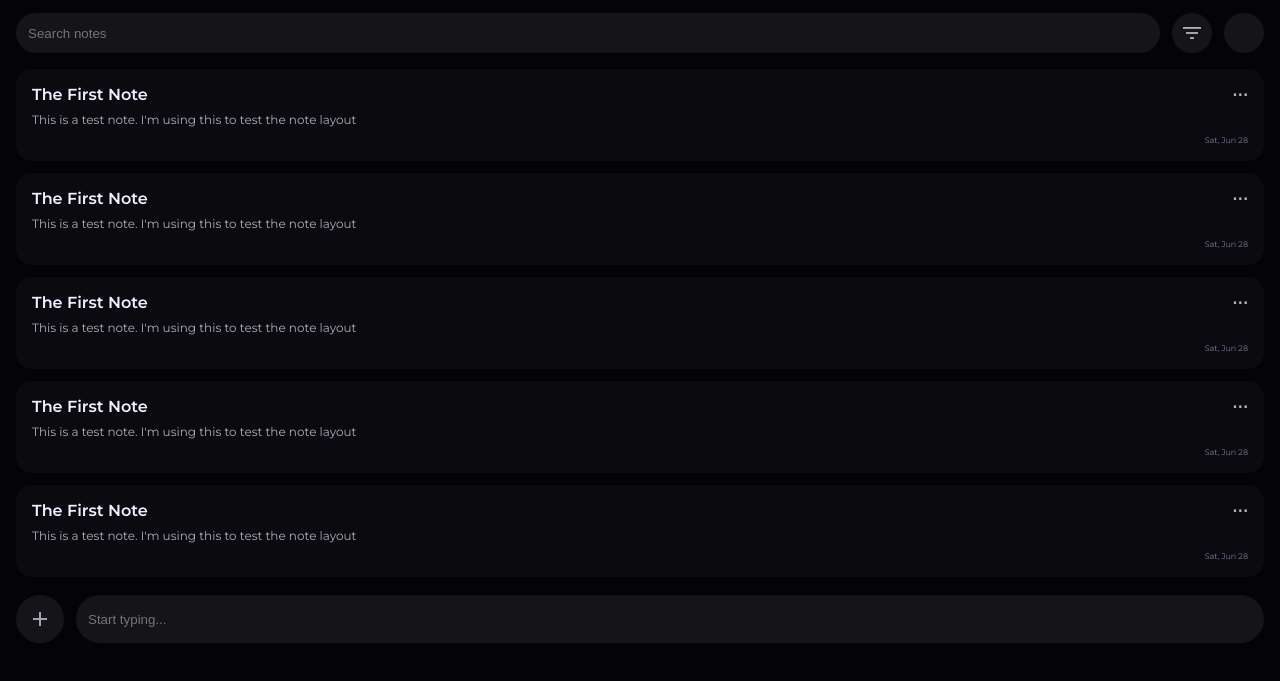
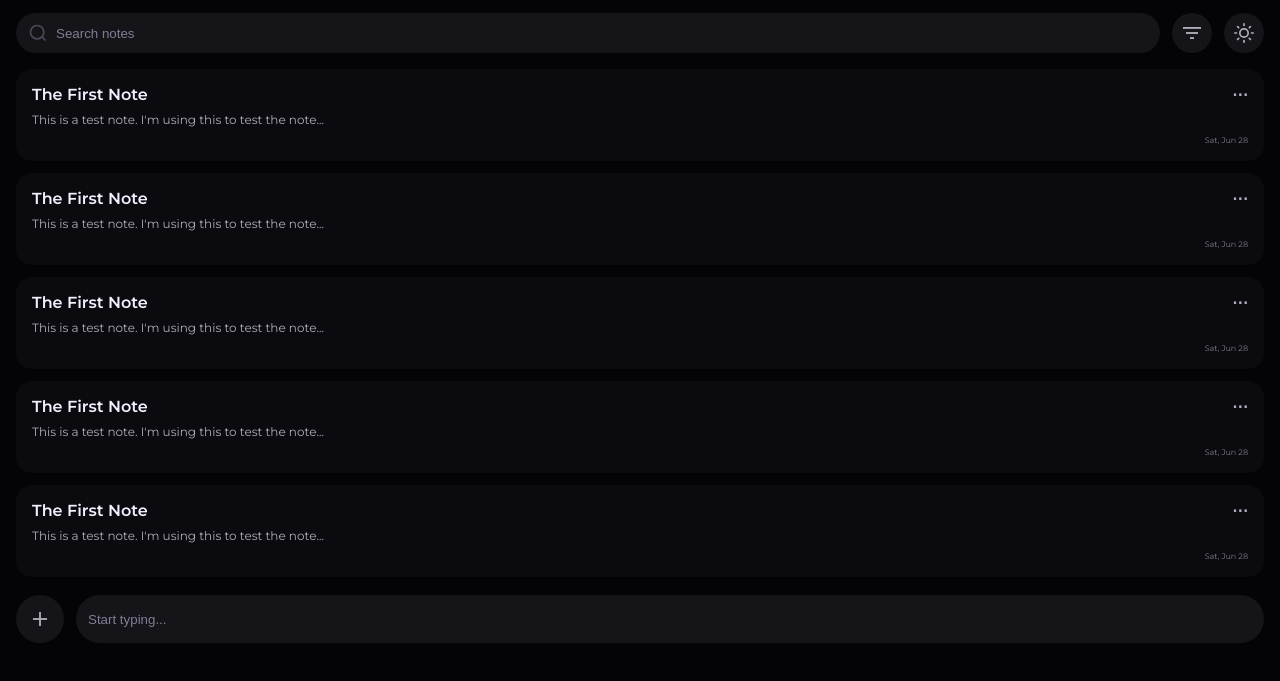
Before and after one commit to dev-gaitano/firebase-notes-I, a website: page public/index.html in a window 1280 px wide. Shown: the part 67-748 px from the top of the page. Drawn offline with nearby package versions, Linux system fonts and the light colour scheme; a web font is replaced by a local one.

Commit message:
Optimized sub-optimal UI elements

```diff
--- a/public/css/style.css
+++ b/public/css/style.css
@@ -97,7 +97,6 @@ body {
   flex-direction: column;
   justify-content: flex-start;
   gap: var(--margin-lg);
-  height: 88vh;
   padding: var(--margin-lg);
 }
 
@@ -141,7 +140,7 @@ footer {
   border-radius: var(--br-full);
 }
 
-#container-search {
+#container-options {
   display: flex;
   justify-content: space-between;
   align-items: center;
@@ -164,13 +163,31 @@ footer {
   display: none;
 }
 
-#search-bar {
+#container-search {
+  display: flex;
+  align-items: center;
+  justify-content: flex-start;
   background: var(--bg-light);
   border-radius: var(--br-full);
+  flex: 1;
+}
+
+#search-icon {
+  width: 20px;
+  height: 20px;
+  opacity: 0.5;
+  margin: 0 var(--margin-sm) 0 var(--margin-m);
+  color: var(--text-more-muted);
+}
+
+#search-bar {
+  background: transparent;
+  border: none;
   height: 40px;
-  display: flex;
-  flex-grow: 1;
-  padding-left: var(--margin-m);
+}
+
+#search-bar::placeholder {
+  color: var(--text-more-muted);
 }
 
 .button-primary {
@@ -181,6 +198,12 @@ footer {
   display: flex;
   justify-content: center;
   align-items: center;
+}
+
+#light-theme-icon {
+  width: 20px;
+  height: 20px;
+  color: var(--text-muted);
 }
 
 #new-note-button {
@@ -200,6 +223,10 @@ footer {
   display: flex;
   flex-grow: 1;
   padding-left: var(--margin-m);
+}
+
+#new-note-input::placeholder {
+  color: var(--text-more-muted);
 }
 
 .note-item {
--- a/public/index.html
+++ b/public/index.html
@@ -28,15 +28,34 @@
     </div>
   </header>
   <main>
-    <div id="container-search">
-      <input id="search-bar" placeholder="Search notes">
+    <div id="container-options">
+      <div id="container-search">
+        <svg id="search-icon" viewBox="0 0 24 24" fill="none" stroke="currentColor" stroke-width="2">
+          <circle cx="11" cy="11" r="8"></circle>
+          <path d="m21 21-4.35-4.35"></path>
+        </svg>
+        <input id="search-bar" placeholder="Search notes">
+      </div>
       <button id="sort-button" class="button-primary">
         <span class="material-symbols-outlined">
           filter_list
         </span>
       </button>
       <button id="theme-button" class="button-primary">
+        <svg id="light-theme-icon" viewBox="0 0 24 24" fill="none" xmlns="http://www.w3.org/2000/svg">
+          <!-- Sun rays -->
+          <path d="M12 1V3" stroke="currentColor" stroke-width="2" stroke-linecap="round" />
+          <path d="M12 21V23" stroke="currentColor" stroke-width="2" stroke-linecap="round" />
+          <path d="M4.22 4.22L5.64 5.64" stroke="currentColor" stroke-width="2" stroke-linecap="round" />
+          <path d="M18.36 18.36L19.78 19.78" stroke="currentColor" stroke-width="2" stroke-linecap="round" />
+          <path d="M1 12H3" stroke="currentColor" stroke-width="2" stroke-linecap="round" />
+          <path d="M21 12H23" stroke="currentColor" stroke-width="2" stroke-linecap="round" />
+          <path d="M4.22 19.78L5.64 18.36" stroke="currentColor" stroke-width="2" stroke-linecap="round" />
+          <path d="M18.36 5.64L19.78 4.22" stroke="currentColor" stroke-width="2" stroke-linecap="round" />
 
+          <!-- Sun center circle -->
+          <circle cx="12" cy="12" r="5" stroke="currentColor" stroke-width="2" fill="none" />
+        </svg>
       </button>
     </div>
     <ul id="notes-list">
@@ -46,7 +65,7 @@
           <p class="montserrat-semi-bold">⋯</p>
         </div>
         <p id="note-preview" class="montserrat-regular">This is a test note. I'm using this to test the
-          note layout</p>
+          note...</p>
         <p id="last-edited" class="montserrat-regular">Sat, Jun 28</p>
       </li>
       <li class="note-item">
@@ -55,7 +74,7 @@
           <p class="montserrat-semi-bold">⋯</p>
         </div>
         <p id="note-preview" class="montserrat-regular">This is a test note. I'm using this to test the
-          note layout</p>
+          note...</p>
         <p id="last-edited" class="montserrat-regular">Sat, Jun 28</p>
       </li>
       <li class="note-item">
@@ -64,7 +83,7 @@
           <p class="montserrat-semi-bold">⋯</p>
         </div>
         <p id="note-preview" class="montserrat-regular">This is a test note. I'm using this to test the
-          note layout</p>
+          note...</p>
         <p id="last-edited" class="montserrat-regular">Sat, Jun 28</p>
       </li>
       <li class="note-item">
@@ -73,7 +92,7 @@
           <p class="montserrat-semi-bold">⋯</p>
         </div>
         <p id="note-preview" class="montserrat-regular">This is a test note. I'm using this to test the
-          note layout</p>
+          note...</p>
         <p id="last-edited" class="montserrat-regular">Sat, Jun 28</p>
       </li>
       <li class="note-item">
@@ -82,7 +101,7 @@
           <p class="montserrat-semi-bold">⋯</p>
         </div>
         <p id="note-preview" class="montserrat-regular">This is a test note. I'm using this to test the
-          note layout</p>
+          note...</p>
         <p id="last-edited" class="montserrat-regular">Sat, Jun 28</p>
       </li>
       <li class="note-item">
@@ -91,7 +110,7 @@
           <p class="montserrat-semi-bold">⋯</p>
         </div>
         <p id="note-preview" class="montserrat-regular">This is a test note. I'm using this to test the
-          note layout</p>
+          note...</p>
         <p id="last-edited" class="montserrat-regular">Sat, Jun 28</p>
       </li>
     </ul>
```
